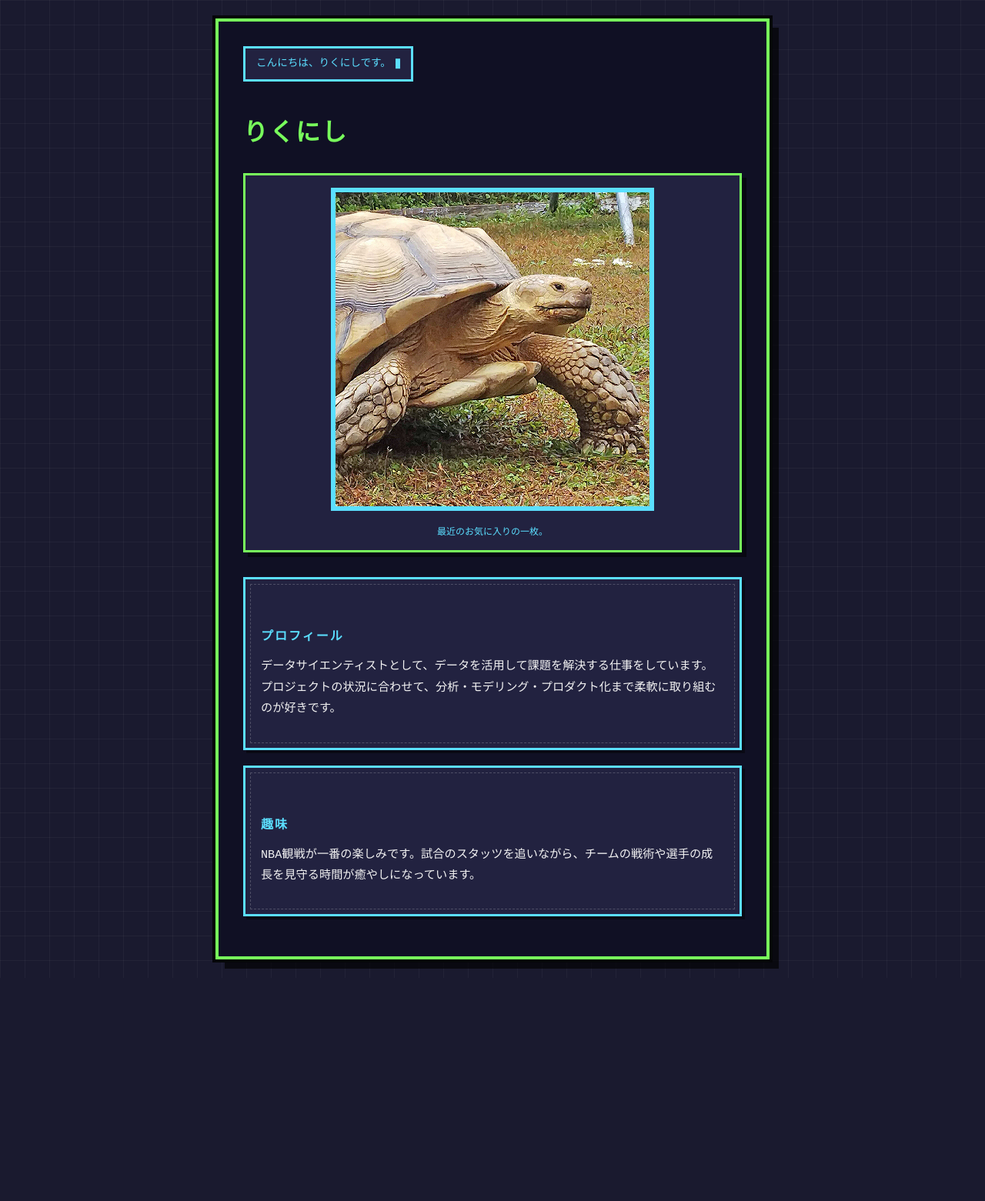
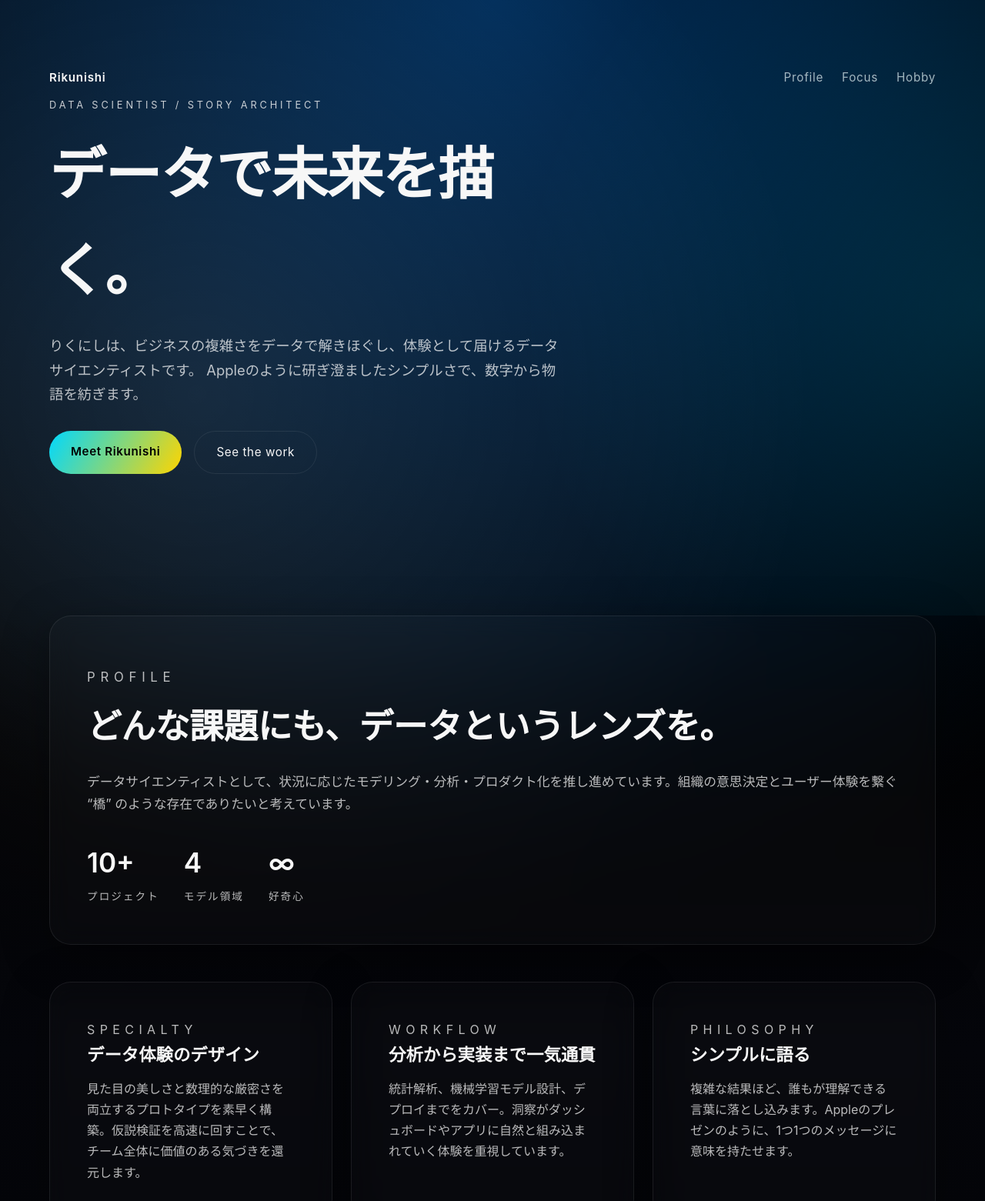
Before and after one commit to RikuNishi/my-site, a plain HTML site: page index.html in a window 1280 px wide. Shown: the top 1561 px of the page at 77% size. Before the commit the page ends 1271 px from the top, so only its background shows below. Drawn offline with Linux system fonts and the light colour scheme.

Commit message:
Document site and finalize layout

```diff
--- a/index.html
+++ b/index.html
@@ -3,29 +3,105 @@
 <head>
   <meta charset="UTF-8" />
   <meta name="viewport" content="width=device-width, initial-scale=1.0" />
-  <title>りくにし | 自己紹介</title>
+  <title>Rikunishi | Data Scientist</title>
   <link rel="stylesheet" href="styles.css" />
-  <script src="main.js" defer></script>
 </head>
 <body>
+  <header class="hero">
+    <nav class="nav">
+      <span class="logo">Rikunishi</span>
+      <div class="nav-links">
+        <a href="#profile">Profile</a>
+        <a href="#focus">Focus</a>
+        <a href="#hobby">Hobby</a>
+      </div>
+    </nav>
+
+    <div class="hero-content">
+      <p class="eyebrow">Data Scientist / Story Architect</p>
+      <h1>データで未来を描く。</h1>
+      <p class="lead">
+        りくにしは、ビジネスの複雑さをデータで解きほぐし、体験として届けるデータサイエンティストです。
+        Appleのように研ぎ澄ましたシンプルさで、数字から物語を紡ぎます。
+      </p>
+      <div class="cta-group">
+        <a href="#profile" class="btn primary">Meet Rikunishi</a>
+        <a href="#focus" class="btn secondary">See the work</a>
+      </div>
+    </div>
+  </header>
+
   <main>
-    <p class="highlight"><span class="typewriter" data-text="こんにちは、りくにしです。"></span></p>
-    <h1>りくにし</h1>
-
-    <figure>
-      <img src="turtle_img.jpg" alt="海を泳ぐカメ" />
-      <figcaption>最近のお気に入りの一枚。</figcaption>
-    </figure>
-
-    <section>
-      <h2>プロフィール</h2>
-      <p>データサイエンティストとして、データを活用して課題を解決する仕事をしています。プロジェクトの状況に合わせて、分析・モデリング・プロダクト化まで柔軟に取り組むのが好きです。</p>
+    <section id="profile" class="panel">
+      <p class="panel-label">Profile</p>
+      <h2>どんな課題にも、データというレンズを。</h2>
+      <p>
+        データサイエンティストとして、状況に応じたモデリング・分析・プロダクト化を推し進めています。組織の意思決定とユーザー体験を繋ぐ
+        “橋” のような存在でありたいと考えています。
+      </p>
+      <div class="stats">
+        <div>
+          <span class="stat-value">10+</span>
+          <span class="stat-label">プロジェクト</span>
+        </div>
+        <div>
+          <span class="stat-value">4</span>
+          <span class="stat-label">モデル領域</span>
+        </div>
+        <div>
+          <span class="stat-value">∞</span>
+          <span class="stat-label">好奇心</span>
+        </div>
+      </div>
     </section>
 
-    <section>
-      <h2>趣味</h2>
-      <p>NBA観戦が一番の楽しみです。試合のスタッツを追いながら、チームの戦術や選手の成長を見守る時間が癒やしになっています。</p>
+    <section id="focus" class="grid">
+      <article class="card">
+        <p class="card-label">Specialty</p>
+        <h3>データ体験のデザイン</h3>
+        <p>
+          見た目の美しさと数理的な厳密さを両立するプロトタイプを素早く構築。仮説検証を高速に回すことで、
+          チーム全体に価値のある気づきを還元します。
+        </p>
+      </article>
+      <article class="card">
+        <p class="card-label">Workflow</p>
+        <h3>分析から実装まで一気通貫</h3>
+        <p>
+          統計解析、機械学習モデル設計、デプロイまでをカバー。洞察がダッシュボードやアプリに自然と組み込まれていく体験を重視しています。
+        </p>
+      </article>
+      <article class="card">
+        <p class="card-label">Philosophy</p>
+        <h3>シンプルに語る</h3>
+        <p>
+          複雑な結果ほど、誰もが理解できる言葉に落とし込みます。Appleのプレゼンのように、1つ1つのメッセージに意味を持たせます。
+        </p>
+      </article>
+    </section>
+
+    <section id="hobby" class="gallery">
+      <div class="gallery-copy">
+        <p class="panel-label">Hobby</p>
+        <h2>NBA観戦で磨く洞察力</h2>
+        <p>
+          流れるようなボールムーブメントと、選手の意思決定をデータで読み解くことが好きです。スタッツを追いかけながら、
+          試合の中にあるストーリーを見つける時間が創造性の源になっています。
+        </p>
+      </div>
+      <figure>
+        <img src="turtle_img.jpg" alt="静かな海とカメの写真" />
+        <figcaption>日常に静けさを取り戻す、お気に入りの1枚。</figcaption>
+      </figure>
     </section>
   </main>
+
+  <footer class="site-footer">
+    <p>© <span id="year"></span> Rikunishi. Crafted with intention.</p>
+  </footer>
+
+  <script>
+    document.getElementById("year").textContent = new Date().getFullYear();
+  </script>
 </body>
 </html>
--- a/main.js
+++ /dev/null
@@ -1,25 +0,0 @@
-document.addEventListener("DOMContentLoaded", () => {
-  const typeTarget = document.querySelector(".typewriter");
-  if (!typeTarget) return;
-
-  const text = typeTarget.dataset.text || typeTarget.textContent?.trim() || "";
-  typeTarget.textContent = "";
-
-  let index = 0;
-  const baseDelay = 90;
-
-  const type = () => {
-    if (index >= text.length) {
-      typeTarget.classList.add("typing-complete");
-      return;
-    }
-
-    typeTarget.textContent += text[index];
-    index += 1;
-    const char = text[index - 1];
-    const delay = "、。,.!?".includes(char) ? baseDelay * 3 : baseDelay;
-    setTimeout(type, delay);
-  };
-
-  type();
-});
--- a/styles.css
+++ b/styles.css
@@ -1,11 +1,12 @@
 :root {
-  --bg: #1a1a2f;
-  --surface: #101024;
-  --surface-light: #222240;
-  --text: #f2f2f2;
-  --accent: #78ff5c;
-  --accent-2: #5bdfff;
-  --shadow: #050509;
+  color-scheme: dark;
+  --bg: #010101;
+  --bg-2: #05060b;
+  --text: #f7f7f7;
+  --muted: rgba(255, 255, 255, 0.72);
+  --accent: #00d8ff;
+  --accent-2: #ffd500;
+  --border: rgba(255, 255, 255, 0.08);
 }
 
 *,
@@ -15,143 +16,243 @@
 }
 
 body {
-  font-family: "Press Start 2P", "M PLUS 1p", monospace;
   margin: 0;
+  background: radial-gradient(circle at top, rgba(0, 128, 255, 0.35), transparent 45%),
+    radial-gradient(circle at 20% 20%, rgba(255, 255, 255, 0.1), transparent 35%),
+    var(--bg);
+  color: var(--text);
+  font-family: "SF Pro Display", "Helvetica Neue", "Hiragino Sans", "Noto Sans JP", sans-serif;
+  line-height: 1.7;
+}
+
+img {
+  max-width: 100%;
+  display: block;
+}
+
+a {
+  color: inherit;
+  text-decoration: none;
+}
+
+.nav {
+  display: flex;
+  justify-content: space-between;
+  align-items: center;
+  padding: 24px 5vw 0;
+  font-size: 0.95rem;
+  letter-spacing: 0.05em;
+}
+
+.logo {
+  font-weight: 600;
+}
+
+.nav-links {
+  display: flex;
+  gap: 24px;
+}
+
+.nav a {
+  opacity: 0.7;
+  transition: opacity 0.2s ease;
+}
+
+.nav a:hover {
+  opacity: 1;
+}
+
+.hero {
   min-height: 100vh;
-  background-color: var(--bg);
-  background-image:
-    linear-gradient(90deg, rgba(255, 255, 255, 0.04) 1px, transparent 1px),
-    linear-gradient(rgba(255, 255, 255, 0.04) 1px, transparent 1px);
-  background-size: 32px 32px;
+  padding-bottom: 120px;
+  display: flex;
+  flex-direction: column;
+  justify-content: center;
+  position: relative;
+  overflow: hidden;
+}
+
+.hero::after {
+  content: "";
+  position: absolute;
+  inset: 0;
+  background: radial-gradient(circle at right, rgba(0, 216, 255, 0.12), transparent 45%);
+  z-index: 0;
+}
+
+.hero-content {
+  position: relative;
+  z-index: 1;
+  padding: 0 5vw;
+  max-width: 800px;
+}
+
+.eyebrow {
+  text-transform: uppercase;
+  letter-spacing: 0.3em;
+  font-size: 0.8rem;
+  margin-bottom: 16px;
+  opacity: 0.8;
+}
+
+h1 {
+  font-size: clamp(2.8rem, 6vw, 4.6rem);
+  letter-spacing: -0.02em;
+  margin: 0 0 20px;
+}
+
+.lead {
+  font-size: 1.15rem;
+  color: var(--muted);
+  margin-bottom: 32px;
+}
+
+.cta-group {
+  display: flex;
+  gap: 16px;
+  flex-wrap: wrap;
+}
+
+.btn {
+  padding: 14px 28px;
+  border-radius: 999px;
+  font-size: 0.95rem;
+  letter-spacing: 0.04em;
+  transition: transform 0.2s ease, opacity 0.2s ease;
+}
+
+.btn.primary {
+  background: linear-gradient(120deg, var(--accent), var(--accent-2));
+  color: #010101;
+  font-weight: 600;
+}
+
+.btn.secondary {
+  border: 1px solid var(--border);
   color: var(--text);
-  padding: 24px;
+}
+
+.btn:hover {
+  transform: translateY(-2px);
 }
 
 main {
-  max-width: 720px;
-  margin: 0 auto;
-  padding: 32px;
-  background: var(--surface);
-  border: 4px solid var(--accent);
-  box-shadow: 0 0 0 4px var(--shadow), 12px 12px 0 rgba(0, 0, 0, 0.65);
+  padding: 0 5vw 80px;
+  background: linear-gradient(180deg, transparent 0%, var(--bg-2) 35%, #010102 100%);
 }
 
-h1,
-h2 {
-  text-transform: uppercase;
-  letter-spacing: 2px;
+.panel,
+.card,
+.gallery {
+  background: rgba(255, 255, 255, 0.02);
+  border: 1px solid var(--border);
+  border-radius: 28px;
+  padding: clamp(32px, 4vw, 48px);
+  margin-bottom: 48px;
+  box-shadow: 0 15px 60px rgba(0, 0, 0, 0.35);
+  backdrop-filter: blur(15px);
 }
 
-h1 {
-  margin: 24px 0;
-  font-size: clamp(1.5rem, 3vw, 2rem);
-  color: var(--accent);
+.panel-label,
+.card-label {
+  text-transform: uppercase;
+  letter-spacing: 0.4em;
+  font-size: 0.75rem;
+  color: var(--muted);
+  margin-bottom: 12px;
 }
 
 h2 {
-  margin: 40px 0 16px;
-  font-size: 1rem;
-  color: var(--accent-2);
+  font-size: clamp(1.8rem, 4vw, 2.8rem);
+  letter-spacing: -0.01em;
+  margin: 0 0 20px;
 }
 
-p {
-  margin: 0 0 16px;
-  line-height: 1.8;
-  font-size: 0.95rem;
+.panel p {
+  font-size: 1.05rem;
+  color: var(--muted);
 }
 
-.highlight {
-  display: inline-block;
-  padding: 8px 14px;
-  background: var(--surface-light);
-  border: 3px solid var(--accent-2);
-  color: var(--accent-2);
-  text-transform: uppercase;
-  font-size: 0.75rem;
+.stats {
+  display: flex;
+  gap: 32px;
+  margin-top: 32px;
+  flex-wrap: wrap;
 }
 
-.typewriter {
-  position: relative;
-  padding-right: 12px;
-  text-transform: none;
-  font-size: 0.85rem;
+.stat-value {
+  display: block;
+  font-size: 2.2rem;
+  font-weight: 600;
 }
 
-.typewriter::after {
-  content: "";
-  position: absolute;
-  right: 0;
-  top: 50%;
-  transform: translateY(-50%);
-  width: 6px;
-  height: 1em;
-  background: var(--accent-2);
-  animation: blink 0.7s steps(1) infinite;
+.stat-label {
+  font-size: 0.85rem;
+  letter-spacing: 0.15em;
+  text-transform: uppercase;
+  color: var(--muted);
 }
 
-.typing-complete::after {
-  animation: none;
+.grid {
+  display: grid;
+  grid-template-columns: repeat(auto-fit, minmax(240px, 1fr));
+  gap: 24px;
 }
 
-figure {
-  margin: 32px 0;
-  text-align: center;
-  padding: 16px;
-  background: var(--surface-light);
-  border: 3px solid var(--accent);
-  box-shadow: 6px 6px 0 rgba(0, 0, 0, 0.5);
+.card h3 {
+  font-size: 1.4rem;
+  margin: 0 0 12px;
 }
 
-figure img {
-  width: min(100%, 420px);
-  border: 6px solid var(--accent-2);
-  image-rendering: pixelated;
+.card p {
+  color: var(--muted);
+  font-size: 1rem;
+  margin: 0;
+}
+
+.gallery {
+  display: grid;
+  grid-template-columns: repeat(auto-fit, minmax(280px, 1fr));
+  gap: 32px;
+  align-items: center;
+}
+
+.gallery figure {
+  margin: 0;
+}
+
+.gallery img {
+  border-radius: 24px;
+  border: 1px solid var(--border);
+  box-shadow: 0 25px 60px rgba(0, 0, 0, 0.5);
 }
 
 figcaption {
   margin-top: 12px;
-  font-size: 0.75rem;
-  color: var(--accent-2);
+  font-size: 0.9rem;
+  color: var(--muted);
 }
 
-section {
-  position: relative;
-  padding: 20px;
-  margin-bottom: 20px;
-  border: 3px solid var(--accent-2);
-  background: var(--surface-light);
-  box-shadow: 4px 4px 0 rgba(0, 0, 0, 0.45);
-}
-
-section::before {
-  content: "";
-  position: absolute;
-  inset: 6px;
-  border: 1px dashed rgba(255, 255, 255, 0.2);
-  pointer-events: none;
-}
-
-@keyframes blink {
-  0%,
-  50% {
-    opacity: 1;
-  }
-  50.01%,
-  100% {
-    opacity: 0;
-  }
+.site-footer {
+  text-align: center;
+  padding: 40px 5vw 60px;
+  border-top: 1px solid rgba(255, 255, 255, 0.06);
+  background: #010101;
+  color: rgba(255, 255, 255, 0.6);
+  font-size: 0.9rem;
 }
 
 @media (max-width: 640px) {
-  body {
-    padding: 16px;
+  .nav-links {
+    display: none;
   }
 
-  main {
-    padding: 24px;
+  .hero {
+    min-height: auto;
+    padding-top: 80px;
   }
 
-  section {
-    padding: 16px;
+  .cta-group {
+    flex-direction: column;
   }
 }
```
Also changed, not shown: AGENTS.md (added, +1 -0 lines), particles.js (added, +93 -0 lines), README.md.
